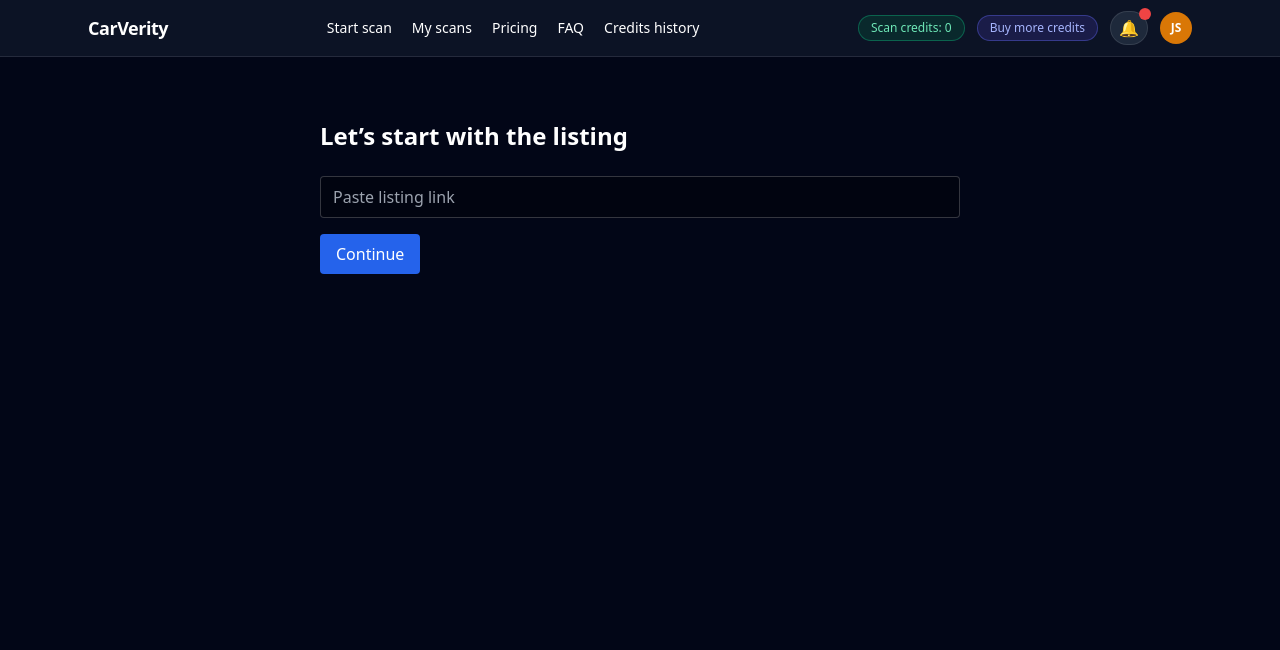
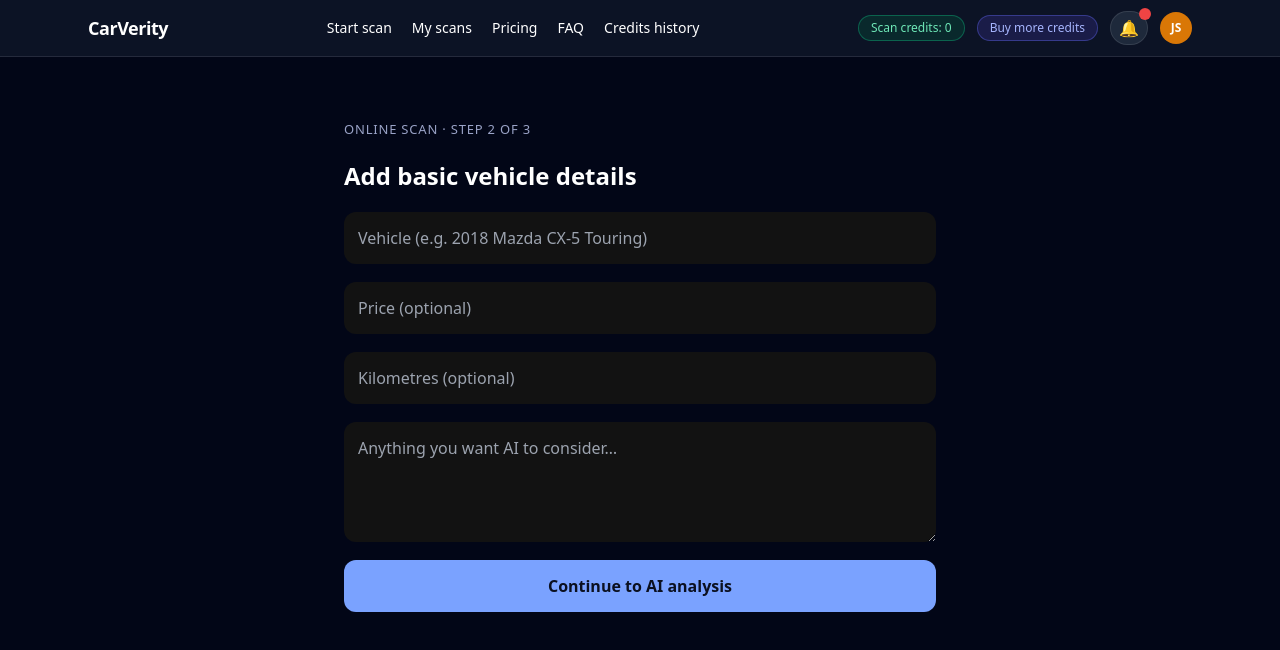
Before and after one commit to jeremy-swallow/carverity-clean, a React (Vite) app: page /online-details in a window 1280 px wide. Before the commit this address led to /start-scan. Shown: the top 650 px of the page. Built offline with nearby package versions, Linux system fonts and the light colour scheme; no server answers; the HTML template or start-up script is replaced by a standard one.

Commit message:
refactor: switch online scan to manual entry AI flow (no scraping)

```diff
--- a/src/pages/OnlineAnalyzing.tsx
+++ b/src/pages/OnlineAnalyzing.tsx
@@ -1,71 +1,39 @@
-/* src/pages/OnlineAnalyzing.tsx */
-
 import { useEffect } from "react";
 import { useNavigate } from "react-router-dom";
+import { loadProgress } from "../utils/scanProgress";
 import { saveOnlineResults } from "../utils/onlineResults";
-
-const LISTING_URL_KEY = "carverity_online_listing_url";
 
 export default function OnlineAnalyzing() {
   const navigate = useNavigate();
 
   useEffect(() => {
-    const listingUrl = localStorage.getItem(LISTING_URL_KEY);
-
-    if (!listingUrl) {
-      console.warn("⚠️ No listing URL — aborting scan");
-      navigate("/start-scan", { replace: true });
-      return;
-    }
-
-    console.log("🚀 Running scan for:", listingUrl);
-    runScan(listingUrl);
-  }, []);
-
-  async function runScan(listingUrl: string) {
-    try {
-      const res = await fetch("/api/analyze-listing", {
-        method: "POST",
-        headers: { "Content-Type": "application/json" },
-        body: JSON.stringify({ listingUrl }),
-      });
-
-      const data = await res.json();
+    const progress = loadProgress();
+    const details = progress?.details ?? {};
+    const listingUrl = progress?.listingUrl ?? "";
 
     const normalized = {
       createdAt: new Date().toISOString(),
       source: "online" as const,
-        sellerType: data.sellerType ?? "unknown",
+      sellerType: "unknown",
       listingUrl,
-        signals: Array.isArray(data.signals) ? data.signals : [],
-        sections: Array.isArray(data.sections) ? data.sections : [],
-        analysisSource: "ai",
+      signals: [],
+      sections: [
+        {
+          title: "AI review based on entered details",
+          content: details.notes || "No notes provided.",
+        },
+      ],
+      analysisSource: "manual-entry",
+      isUnlocked: false,
     };
 
     saveOnlineResults(normalized);
-      console.log("💾 Saved analysis →", normalized);
-
     navigate("/scan/online/results", { replace: true });
-    } catch (err) {
-      console.error("❌ Scan failed — saving fallback", err);
-
-      saveOnlineResults({
-        createdAt: new Date().toISOString(),
-        source: "online",
-        sellerType: "unknown",
-        listingUrl,
-        signals: [],
-        sections: [],
-        analysisSource: "fallback",
-      });
-
-      navigate("/scan/online/results", { replace: true });
-    }
-  }
+  }, [navigate]);
 
   return (
     <div className="max-w-3xl mx-auto py-24 text-center">
-      <p>Scanning listing…</p>
+      <p>Generating your AI report…</p>
     </div>
   );
 }
--- a/src/pages/OnlineDetails.tsx
+++ b/src/pages/OnlineDetails.tsx
@@ -1,65 +1,88 @@
-import { useEffect } from "react";
+import { useState } from "react";
 import { useNavigate } from "react-router-dom";
-import { loadProgress, saveProgress } from "../utils/scanProgress";
+import { saveProgress, loadProgress } from "../utils/scanProgress";
 
 export default function OnlineDetails() {
   const navigate = useNavigate();
   const progress = loadProgress();
 
-  const listingUrl = progress?.listingUrl ?? "(missing link)";
+  const [form, setForm] = useState({
+    title: "",
+    price: "",
+    kms: "",
+    notes: "",
+  });
 
-  // Automatically continue to analyzing step
-  useEffect(() => {
-    // Update progress and advance step
+  function handleChange(e: React.ChangeEvent<HTMLInputElement | HTMLTextAreaElement>) {
+    setForm({ ...form, [e.target.name]: e.target.value });
+  }
+
+  function handleContinue() {
     saveProgress({
       ...progress,
       type: "online",
-      step: "/online-analyzing",
-      listingUrl,
+      step: "/scan/online/analyzing",
+      details: form,
     });
 
-    const timer = setTimeout(() => {
-      navigate("/online-analyzing");
-    }, 800);
-
-    return () => clearTimeout(timer);
-  }, [navigate, listingUrl, progress]);
+    navigate("/scan/online/analyzing");
+  }
 
   return (
-    <div
-      style={{
-        maxWidth: 720,
-        margin: "0 auto",
-        padding: "clamp(24px, 6vw, 64px)",
-        display: "flex",
-        flexDirection: "column",
-        gap: 24,
-      }}
-    >
-      <h1 style={{ margin: 0 }}>Listing saved — preparing analysis…</h1>
+    <div style={{ maxWidth: 720, margin: "0 auto", padding: "clamp(24px,6vw,64px)", display: "flex", flexDirection: "column", gap: 18 }}>
+      <span style={{ fontSize: 13, letterSpacing: 0.8, textTransform: "uppercase", color: "#9aa3c7" }}>
+        Online scan · Step 2 of 3
+      </span>
 
-      <p style={{ color: "#cbd5f5" }}>
-        We’ve saved your listing and are getting ready to analyze it.
-      </p>
+      <h1 style={{ fontSize: 24, fontWeight: 800 }}>Add basic vehicle details</h1>
 
-      <div
+      <input
+        name="title"
+        placeholder="Vehicle (e.g. 2018 Mazda CX-5 Touring)"
+        value={form.title}
+        onChange={handleChange}
+        style={{ padding: 14, borderRadius: 12 }}
+      />
+
+      <input
+        name="price"
+        placeholder="Price (optional)"
+        value={form.price}
+        onChange={handleChange}
+        style={{ padding: 14, borderRadius: 12 }}
+      />
+
+      <input
+        name="kms"
+        placeholder="Kilometres (optional)"
+        value={form.kms}
+        onChange={handleChange}
+        style={{ padding: 14, borderRadius: 12 }}
+      />
+
+      <textarea
+        name="notes"
+        placeholder="Anything you want AI to consider…"
+        value={form.notes}
+        onChange={handleChange}
+        style={{ padding: 14, borderRadius: 12, minHeight: 120 }}
+      />
+
+      <button
+        onClick={handleContinue}
         style={{
-          padding: 16,
+          padding: "14px 22px",
           borderRadius: 12,
-          background: "rgba(255,255,255,0.04)",
-          border: "1px solid rgba(255,255,255,0.08)",
-          fontSize: 14,
-          color: "#9aa7d9",
+          fontSize: 16,
+          fontWeight: 600,
+          background: "#7aa2ff",
+          color: "#0b1020",
+          border: "none",
+          cursor: "pointer",
         }}
       >
-        <strong>Listing URL:</strong>
-        <br />
-        {listingUrl}
-      </div>
-
-      <div style={{ fontSize: 13, color: "#9aa7d9" }}>
-        You’ll be moved to the next step automatically…
-      </div>
+        Continue to AI analysis
+      </button>
     </div>
   );
 }
--- a/src/pages/OnlineScan.tsx
+++ b/src/pages/OnlineScan.tsx
@@ -6,88 +6,44 @@ export default function OnlineScan() {
   const navigate = useNavigate();
   const [link, setLink] = useState("");
 
-  const canContinue = link.trim().length > 10;
-
   useEffect(() => {
-    // Mark this as the current step in the online scan
     saveProgress({
       type: "online",
       step: "/scan/online",
       startedAt: new Date().toISOString(),
     });
 
-    // If the user has already entered a listing URL before, pre-fill it
     const existing = localStorage.getItem("carverity_listing_url");
-    if (existing && existing.trim().length > 0) {
-      setLink(existing);
-    }
+    if (existing) setLink(existing);
   }, []);
 
   function handleContinue() {
     const trimmed = link.trim();
     localStorage.setItem("carverity_listing_url", trimmed);
 
-    // Next step in the flow
-    navigate("/scan/online/kilometres");
+    saveProgress({
+      type: "online",
+      step: "/scan/online/details",
+      listingUrl: trimmed,
+    });
+
+    navigate("/scan/online/details");
   }
 
   return (
-    <div
-      style={{
-        maxWidth: 720,
-        margin: "0 auto",
-        padding: "clamp(24px, 6vw, 64px)",
-        display: "flex",
-        flexDirection: "column",
-        gap: 24,
-      }}
-    >
-      {/* Step context */}
-      <div style={{ display: "flex", flexDirection: "column", gap: 4 }}>
-        <span
-          style={{
-            fontSize: 13,
-            letterSpacing: 0.8,
-            textTransform: "uppercase",
-            color: "#9aa3c7",
-          }}
-        >
-          Online scan · Step 1 of 5
+    <div style={{ maxWidth: 720, margin: "0 auto", padding: "clamp(24px,6vw,64px)", display: "flex", flexDirection: "column", gap: 24 }}>
+      <span style={{ fontSize: 13, letterSpacing: 0.8, textTransform: "uppercase", color: "#9aa3c7" }}>
+        Online scan · Step 1 of 3
       </span>
 
-        <h1
-          style={{
-            fontSize: 24,
-            fontWeight: 800,
-          }}
-        >
-          Start with the listing link
-        </h1>
+      <h1 style={{ fontSize: 24, fontWeight: 800 }}>Add the listing link (optional)</h1>
 
       <p style={{ color: "#cbd5f5", fontSize: 15 }}>
-          Paste the URL to the car you’re interested in. CarVerity uses this to
-          understand the listing details so we can guide your assessment.
+        Paste the URL to the car listing, or continue without one.
+        The link is saved with your report but isn’t scraped.
       </p>
-      </div>
-
-      {/* Input */}
-      <div
-        style={{
-          display: "flex",
-          flexDirection: "column",
-          gap: 8,
-          marginTop: 8,
-        }}
-      >
-        <label
-          htmlFor="listing-url"
-          style={{ fontSize: 14, color: "#cbd5f5", fontWeight: 500 }}
-        >
-          Listing URL
-        </label>
 
       <input
-          id="listing-url"
         type="url"
         placeholder="https://www.carsales.com.au/..."
         value={link}
@@ -102,31 +58,21 @@ export default function OnlineScan() {
         }}
       />
 
-        <p style={{ color: "#9aa3c7", fontSize: 13 }}>
-          We don’t share this link with anyone. It’s only used to help you
-          assess the vehicle.
-        </p>
-      </div>
-
-      {/* Actions */}
-      <div style={{ marginTop: 12 }}>
       <button
-          disabled={!canContinue}
         onClick={handleContinue}
         style={{
           padding: "14px 22px",
           borderRadius: 12,
           fontSize: 16,
           fontWeight: 600,
-            background: canContinue ? "#7aa2ff" : "#3a3f55",
-            color: canContinue ? "#0b1020" : "#9aa3c7",
+          background: "#7aa2ff",
+          color: "#0b1020",
           border: "none",
-            cursor: canContinue ? "pointer" : "default",
+          cursor: "pointer",
         }}
       >
         Continue
       </button>
     </div>
-    </div>
   );
 }
```
Lines whose indentation alone changed are shown as unchanged.
